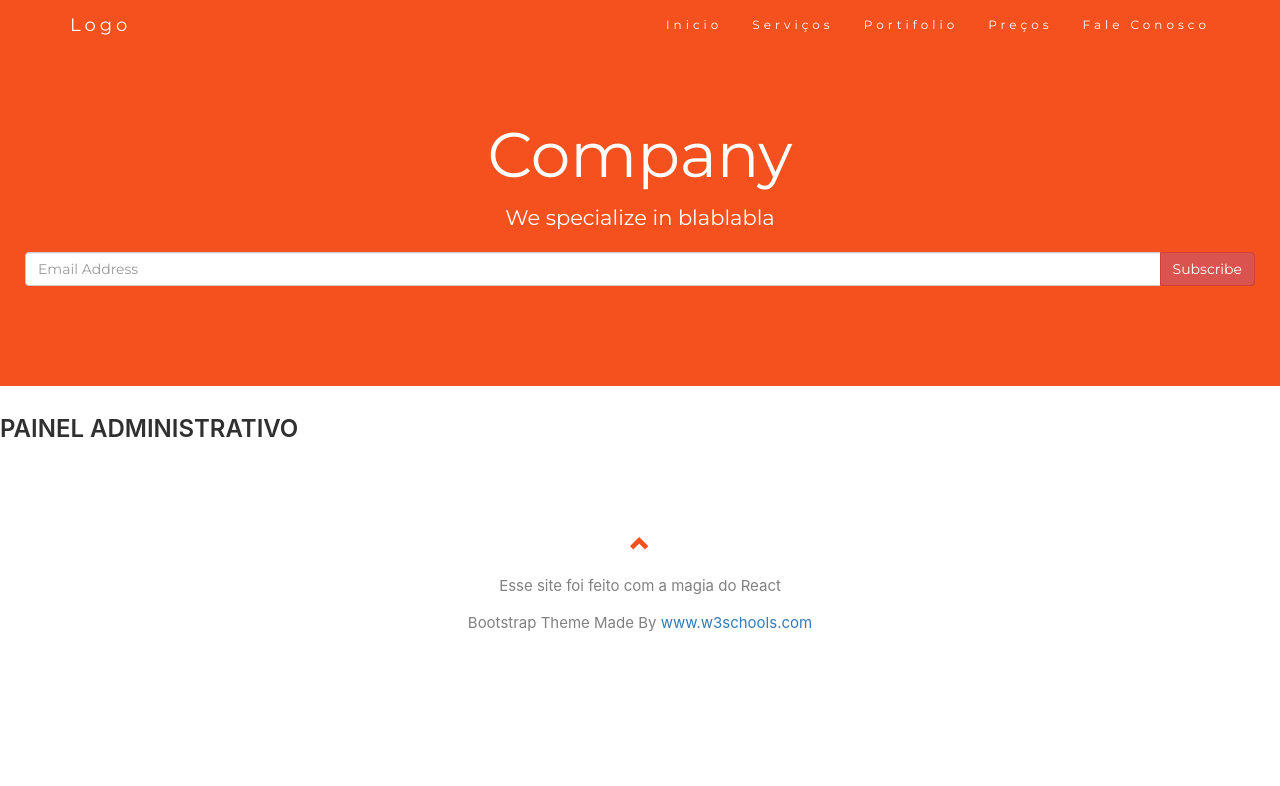
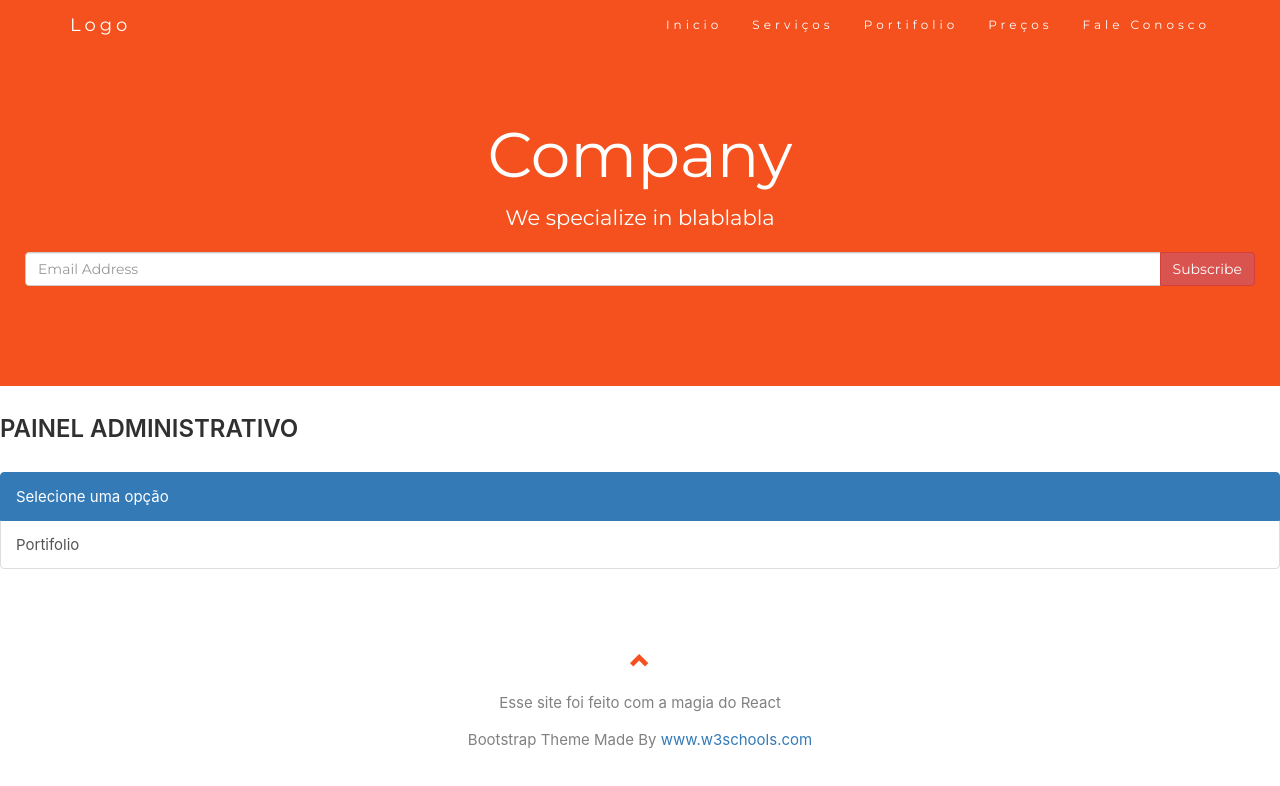
Before and after one commit to lbarbosssa/cursoReact, a React (Create React App) app in the folder company/: page /admin in a window 1280 px wide. Shown: the top 786 px of the page. Built offline with nearby package versions, Linux system fonts and the light colour scheme.

Commit message:
Componente AdminMenu

```diff
--- a/company/src/admin/Admin.js
+++ b/company/src/admin/Admin.js
@@ -1,13 +1,19 @@
-import React, {Component} from 'react'
+import React, { Component } from 'react'
+import {Route} from 'react-router-dom'
+
+import AdminMenu from './AdminMenu';
 
 class Admin extends Component {
-    constructor(props){
+    constructor(props) {
         super(props)
     }
-    render(){
-      return (
-        <h2>Painel Administrativo</h2>
-      )
+    render() {
+        return (
+            <div>
+                <h2>Painel Administrativo</h2>
+                <Route path= {'/'} component={AdminMenu} />
+            </div>
+        )
     }
 }
 
--- /dev/null
+++ b/company/src/admin/AdminMenu.js
@@ -0,0 +1,14 @@
+import React from 'react'
+
+const AdminMenu = props => {
+    return (
+        <div className='list-group'>
+            <a href='#'className='list-group-item list-group-item-action active'>
+                Selecione uma opção
+            </a>
+            <a href='#'className='list-group-item list-group-item-action'>Portifolio</a>
+        </div>
+    )
+}
+
+export default AdminMenu
```
